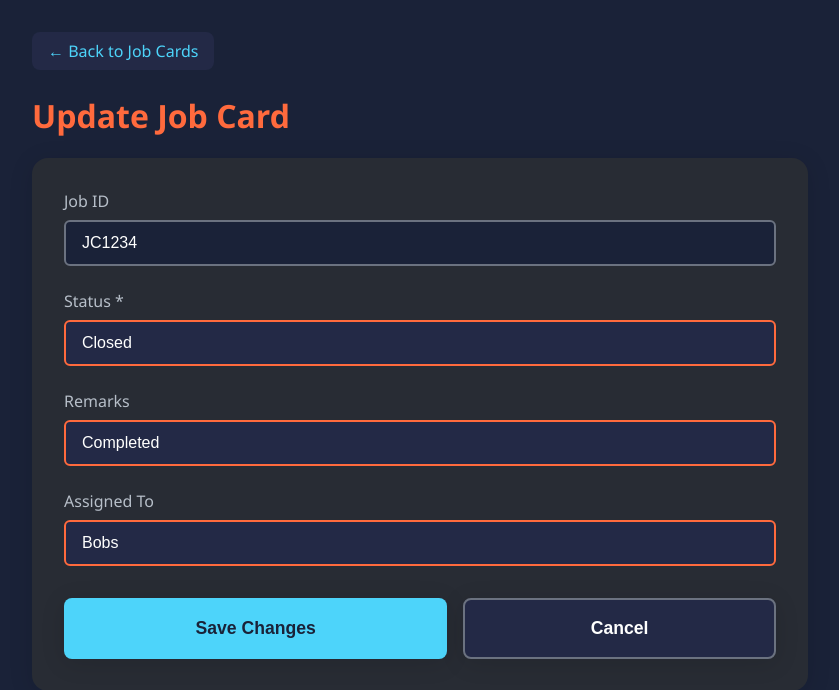
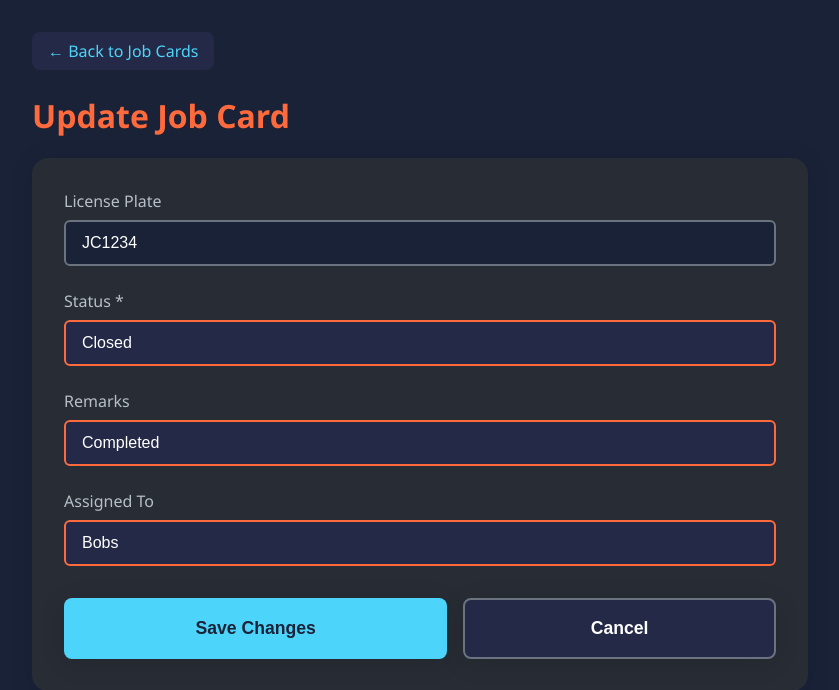
Before and after one commit to biz2007/WDP-Automating-Job-Card-Update, a Flask app: page /update/JC1234 in a window 1280 px wide. Shown: the top 690 px of the page, without its empty margins (220-1059 px from the left). Run offline with Flask 3, Linux system fonts and the light colour scheme; the visitor is signed in with stand-in values (Sample User, id 1).

Commit message:
Update update.html

```diff
--- a/templates/update.html
+++ b/templates/update.html
@@ -198,7 +198,7 @@
 
         <form class="update-form" method="post">
             <div class="form-group">
-                <label for="job_id">Job ID</label>
+                <label for="job_id">License Plate</label>
                 <input type="text" id="job_id" name="job_id" value="{{ job.job_id }}" class="readonly" readonly />
             </div>
 
```
